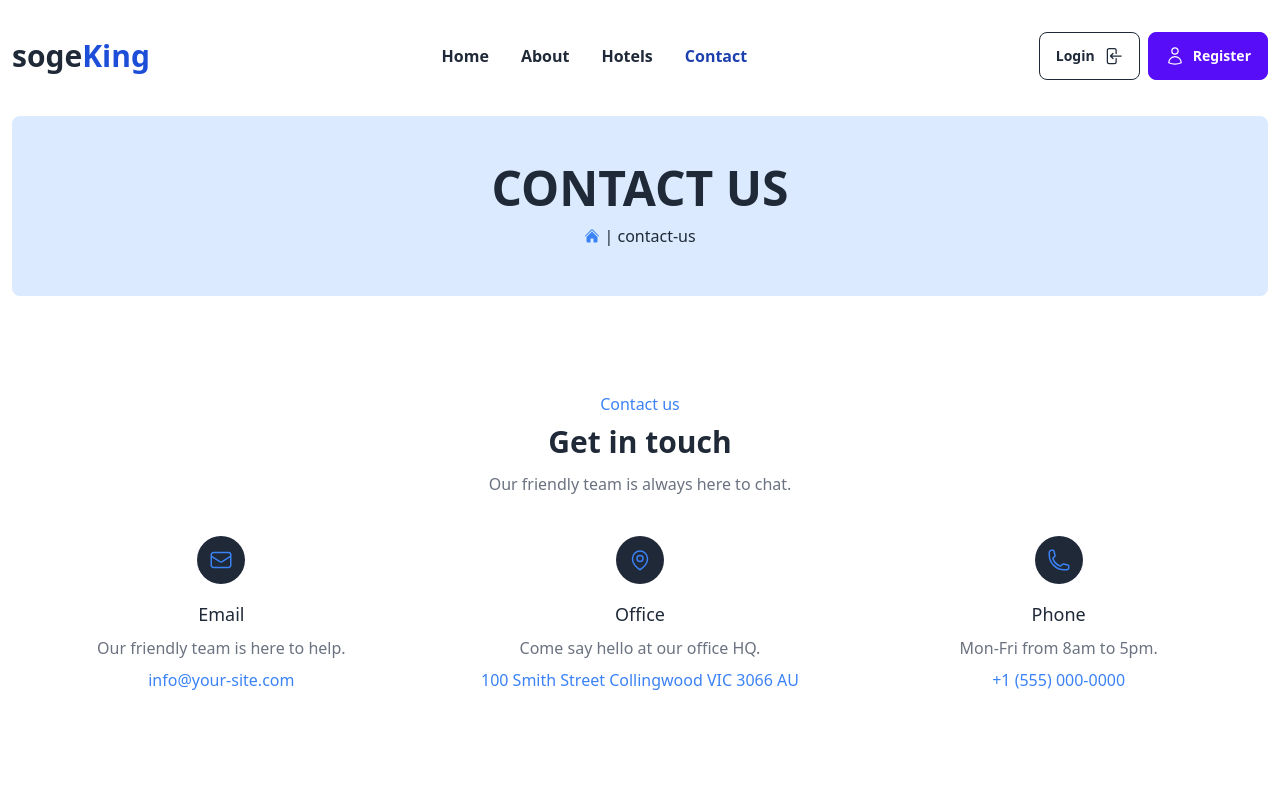
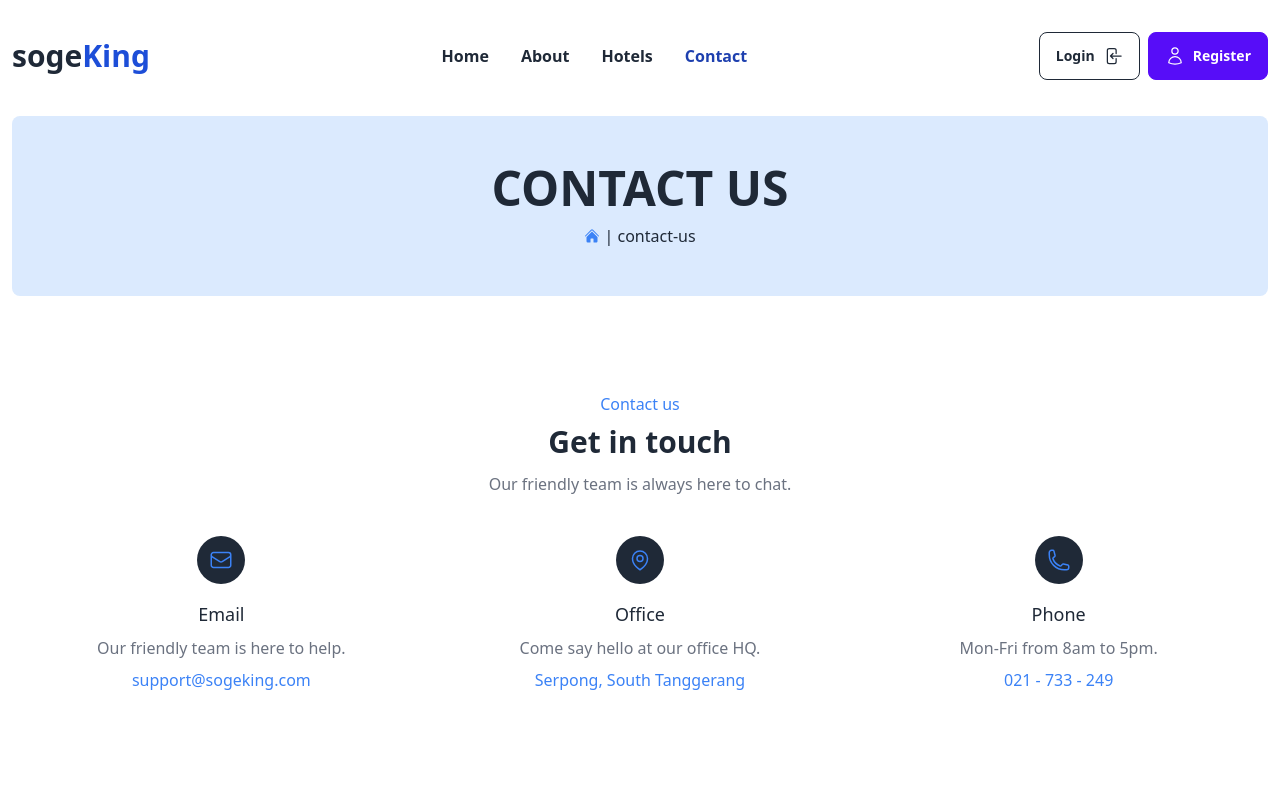
Before and after one commit to hamid19471/realstate, a React (Vite) app: page /contact-us in a window 1280 px wide. Shown: the top 800 px of the page. Built offline with nearby package versions, Linux system fonts and the light colour scheme; data requests are answered from the project's data file.

Commit message:
Update: sample data added

```diff
--- a/src/pages/Contact/Contact.jsx
+++ b/src/pages/Contact/Contact.jsx
@@ -48,7 +48,7 @@ const Contact = () => {
               <p className="mt-2 text-gray-500 ">
                 Our friendly team is here to help.
               </p>
-              <p className="mt-2 text-blue-500">info@your-site.com</p>
+              <p className="mt-2 text-blue-500">support@sogeking.com</p>
             </div>
             <div className="flex flex-col items-center justify-center text-center">
               <span className="p-3 text-blue-500 rounded-full bg-blue-100/80 bg-gray-800">
@@ -76,9 +76,7 @@ const Contact = () => {
               <p className="mt-2 text-gray-500 ">
                 Come say hello at our office HQ.
               </p>
-              <p className="mt-2 text-blue-500">
-                100 Smith Street Collingwood VIC 3066 AU
-              </p>
+              <p className="mt-2 text-blue-500">Serpong, South Tanggerang</p>
             </div>
             <div className="flex flex-col items-center justify-center text-center">
               <span className="p-3 text-blue-500 rounded-full bg-blue-100/80 bg-gray-800">
@@ -98,7 +96,7 @@ const Contact = () => {
               </span>
               <h2 className="mt-4 text-lg font-medium text-gray-800 ">Phone</h2>
               <p className="mt-2 text-gray-500 ">Mon-Fri from 8am to 5pm.</p>
-              <p className="mt-2 text-blue-500">+1 (555) 000-0000</p>
+              <p className="mt-2 text-blue-500">021 - 733 - 249</p>
             </div>
           </div>
         </div>
```
